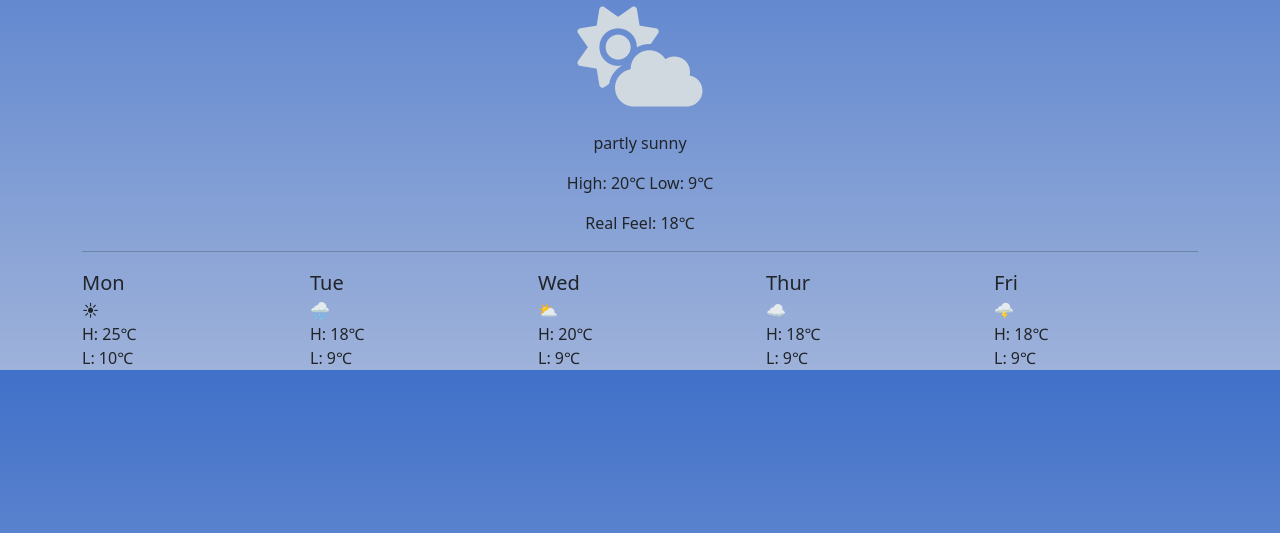
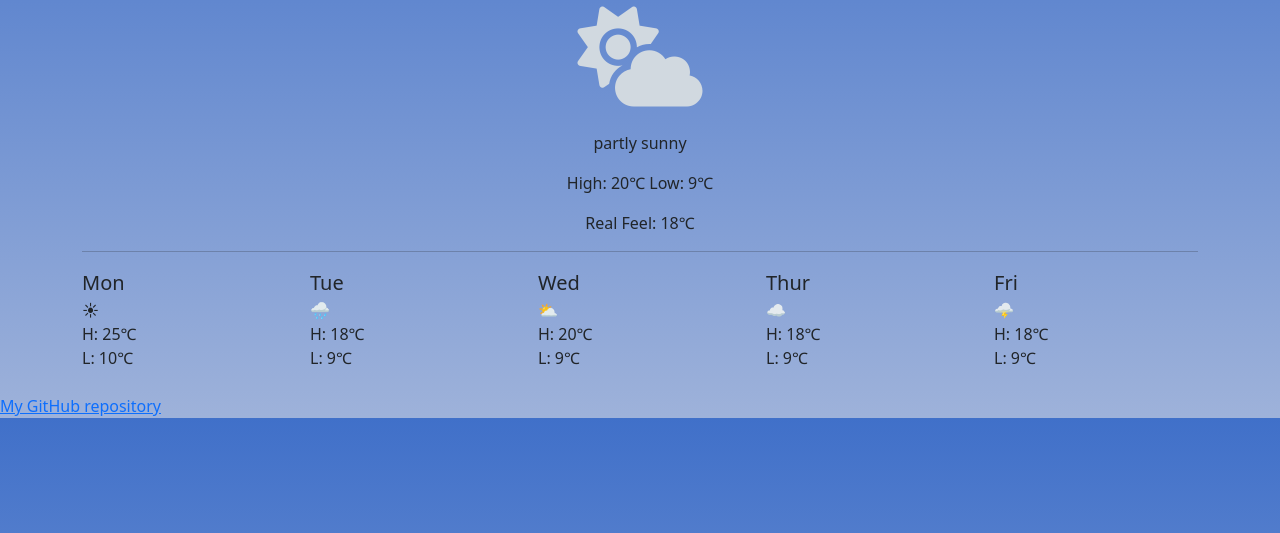
Before and after one commit to AdetunjiA/my-weather-app1, a website built with Parcel: page index.html in a window 1280 px wide. Shown: the part 225-758 px from the top of the page. Built offline with nearby package versions, Linux system fonts and the light colour scheme.

Commit message:
github repository link

```diff
--- a/index.html
+++ b/index.html
@@ -131,5 +131,7 @@
       </div>
     </div>
     <script src="src/index.js"></script>
+    <br/>
+    <a href="https://github.com/adetunjia/my-weather-app1" class="github"> My GitHub repository</a>
   </body>
 </html>
--- a/src/styles.css
+++ b/src/styles.css
@@ -42,7 +42,9 @@ p {
 #current {
   background-color: #2369eb;
 }
-
+.github :hover {
+  color: white;
+}
 body {
   background: linear-gradient(#4070c9, #9eb2da);
 }
```
